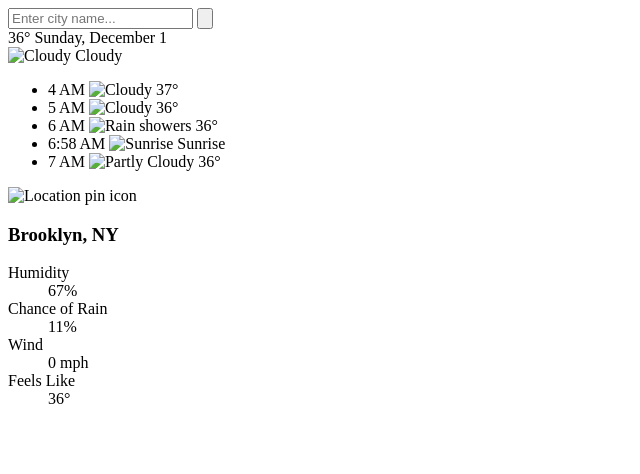
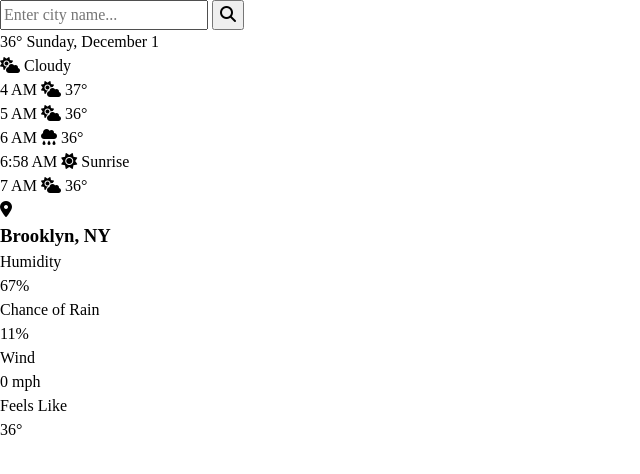
Before and after one commit to tiagocostarebelo/tcr-weather-app-frontend, a plain HTML site: page index.html in a window 1280 px wide. Shown: the whole page, without its empty margins (0-640 px from the left). Drawn offline with Linux system fonts and the light colour scheme.

Commit message:
added fontawesome icons to the html and basic resets to the css stylesheet

```diff
--- a/css/style.css
+++ b/css/style.css
@@ -1,3 +1,94 @@
+/*** RESETS ***/
+
+/* Box sizing rules */
+*,
+*::before,
+*::after {
+    box-sizing: border-box;
+}
+
+/* Remove default margin */
+body,
+h1,
+h2,
+h3,
+h4,
+p,
+figure,
+blockquote,
+dl,
+dd {
+    margin: 0;
+}
+
+/* Remove list styles on ul, ol elements with a list role, which suggests default styling will be removed */
+ul[role='list'],
+ol[role='list'] {
+    list-style: none;
+}
+
+ul {
+    list-style-type: none;
+    padding: 0;
+    margin: 0;
+}
+
+/* Set core root defaults */
+html:focus-within {
+    scroll-behavior: smooth;
+}
+
+/* Set core body defaults */
+body {
+    min-height: 100vh;
+    text-rendering: optimizeSpeed;
+    line-height: 1.5;
+}
+
+/* A elements that don't have a class get default styles */
+a:not([class]) {
+    text-decoration-skip-ink: auto;
+}
+
+a {
+    text-decoration: none;
+    color: inherit;
+}
+
+/* Make images easier to work with */
+img,
+picture {
+    max-width: 100%;
+    display: block;
+}
+
+/* Inherit fonts for inputs and buttons */
+input,
+button,
+textarea,
+select {
+    font: inherit;
+}
+
+/* Remove all animations, transitions and smooth scroll for people that prefer not to see them */
+@media (prefers-reduced-motion: reduce) {
+    html:focus-within {
+        scroll-behavior: auto;
+    }
+
+    *,
+    *::before,
+    *::after {
+        animation-duration: 0.01ms !important;
+        animation-iteration-count: 1 !important;
+        transition-duration: 0.01ms !important;
+        scroll-behavior: auto !important;
+    }
+}
+
+
+/*** GLOBAL CLASSES ***/
+
 .visually-hidden {
     position: absolute;
     width: 1px;
--- a/index.html
+++ b/index.html
@@ -6,6 +6,7 @@
     <meta name="viewport" content="width=device-width, initial-scale=1.0" />
     <title>Weather App</title>
     <link rel="stylesheet" href="./css/style.css">
+    <script src="https://kit.fontawesome.com/c03f67ed68.js" crossorigin="anonymous"></script>
 </head>
 
 <body>
@@ -18,7 +19,7 @@
                 <input type="text" id="city-input" name="city" placeholder="Enter city name..." required
                     class="search-widget__input" />
                 <button type="submit" class="search-widget__button">
-                    <img src="icons/search.svg" alt="" />
+                    <i class="fa-solid fa-magnifying-glass"></i>
                     <span class="visually-hidden">Search</span>
                 </button>
             </form>
@@ -36,7 +37,7 @@
                     <time class="weather-widget__date" datetime="2025-12-01">Sunday, December 1</time>
                 </div>
                 <div class="weather-widget__condition">
-                    <img src="icons/cloudy.svg" alt="Cloudy" class="weather-widget__icon" />
+                    <i class="fa-solid fa-cloud-sun"></i>
                     <span class="weather-widget__label">Cloudy</span>
                 </div>
             </div>
@@ -47,27 +48,27 @@
                 <ul class="weather-widget__forecast-list">
                     <li class="weather-widget__forecast-item">
                         <time datetime="2025-12-01T04:00">4 AM</time>
-                        <img src="icons/cloudy.svg" alt="Cloudy" class="weather-widget__icon" />
+                        <i class="fa-solid fa-cloud-sun"></i>
                         <span class="weather-widget__value">37°</span>
                     </li>
                     <li class="weather-widget__forecast-item">
                         <time datetime="2025-12-01T05:00">5 AM</time>
-                        <img src="icons/cloudy.svg" alt="Cloudy" class="weather-widget__icon" />
+                        <i class="fa-solid fa-cloud-sun"></i>
                         <span class="weather-widget__value">36°</span>
                     </li>
                     <li class="weather-widget__forecast-item">
                         <time datetime="2025-12-01T06:00">6 AM</time>
-                        <img src="icons/rain.svg" alt="Rain showers" class="weather-widget__icon" />
+                        <i class="fa-solid fa-cloud-rain"></i>
                         <span class="weather-widget__value">36°</span>
                     </li>
                     <li class="weather-widget__forecast-item">
                         <time datetime="2025-12-01T06:58">6:58 AM</time>
-                        <img src="icons/sunrise.svg" alt="Sunrise" class="weather-widget__icon" />
+                        <i class="fa-solid fa-sun"></i>
                         <span class="weather-widget__value">Sunrise</span>
                     </li>
                     <li class="weather-widget__forecast-item">
                         <time datetime="2025-12-01T07:00">7 AM</time>
-                        <img src="icons/partly-cloudy.svg" alt="Partly Cloudy" class="weather-widget__icon" />
+                        <i class="fa-solid fa-cloud-sun"></i>
                         <span class="weather-widget__value">36°</span>
                     </li>
                 </ul>
@@ -78,7 +79,7 @@
             <h2 id="location-heading" class="visually-hidden">Location and Weather Details</h2>
 
             <div class="location-widget__info">
-                <img src="icons/location.svg" alt="Location pin icon" class="location-widget__icon">
+                <i class="fa-solid fa-location-dot"></i>
                 <h3 class="location-widget__city">Brooklyn, NY</h3>
             </div>
 
```
